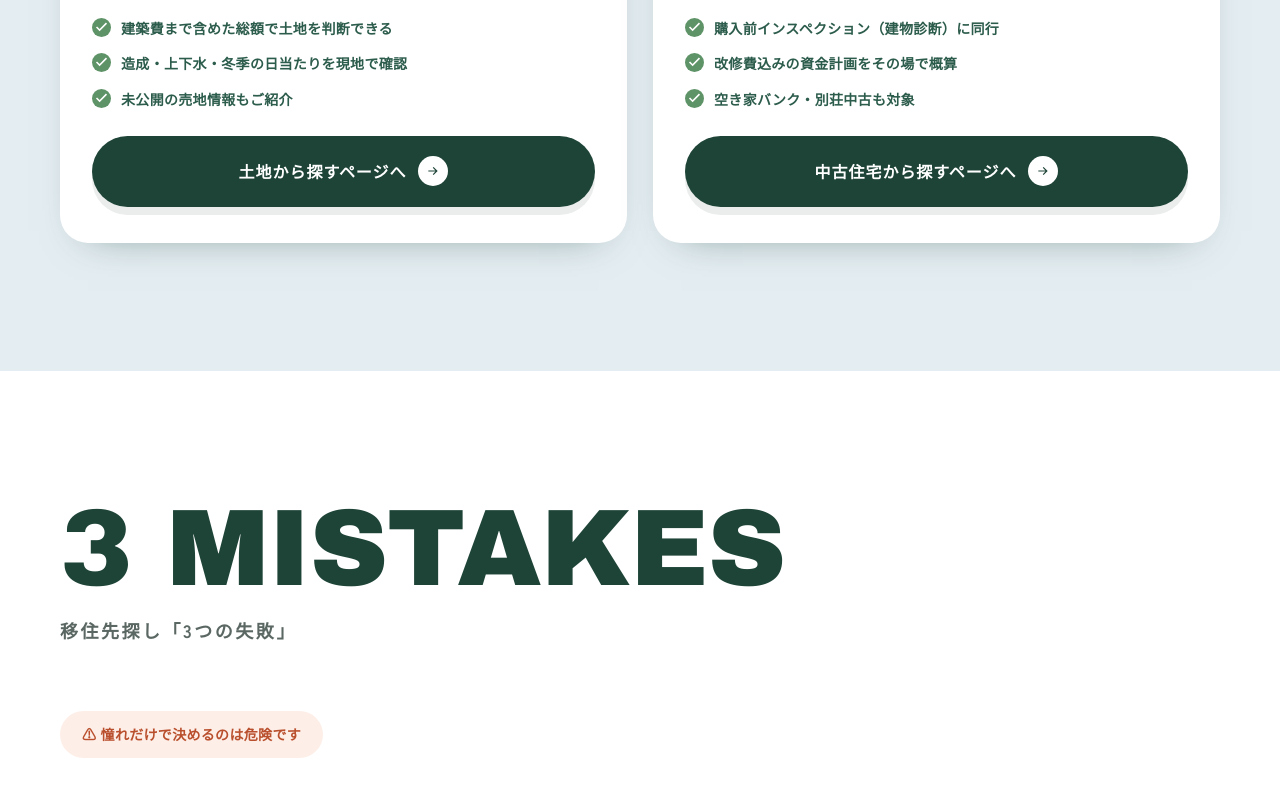
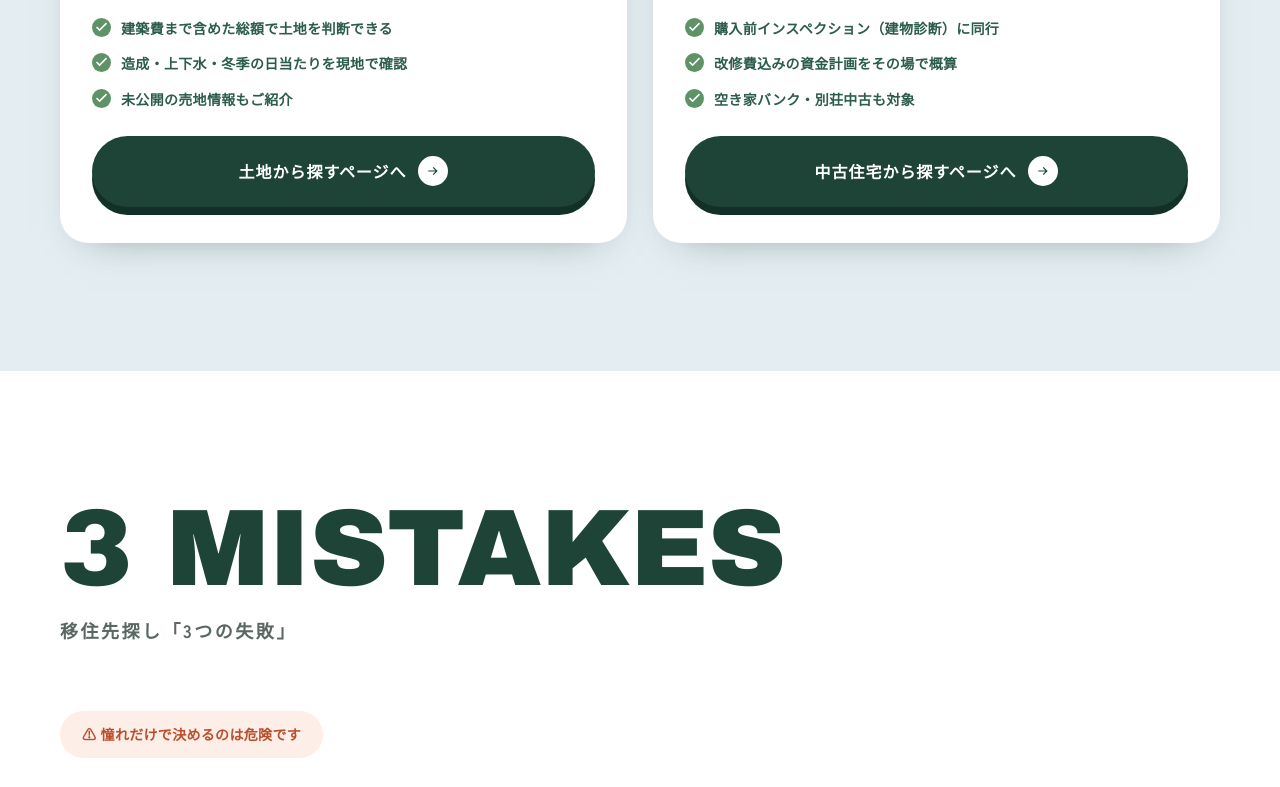
Before and after one commit to ooikensetsu/karuizawa-lp, a plain HTML site: page index.html in a window 1280 px wide. Shown: the part 6721-7508 px from the top of the page. Drawn offline with Linux system fonts and the light colour scheme.

Commit message:
Darken btn-forest shadow to match btn-ember visual weight in CTA cards
Co-Authored-By: Claude Sonnet 5 <noreply@anthropic.com>

```diff
--- a/index.html
+++ b/index.html
@@ -101,7 +101,8 @@ button{font-family:inherit;}
 .btn:hover{transform:translateY(-3px);}
 .btn-ember{background:var(--ember);color:#fff;box-shadow:0 8px 0 var(--ember-dark);}
 .btn-ember:hover{box-shadow:0 11px 0 var(--ember-dark);}
-.btn-forest{background:var(--forest);color:#fff;box-shadow:0 8px 0 #12302716;}
+.btn-forest{background:var(--forest);color:#fff;box-shadow:0 8px 0 #123027;}
+.btn-forest:hover{box-shadow:0 11px 0 #123027;}
 .btn-line{background:#fff;color:var(--forest);border-color:var(--forest);box-shadow:0 8px 0 rgba(30,68,56,.45);}
 .btn-line:hover{box-shadow:0 11px 0 rgba(30,68,56,.45);}
 .btn-ghost-w{border-color:rgba(255,255,255,.6);color:#fff;}
```
